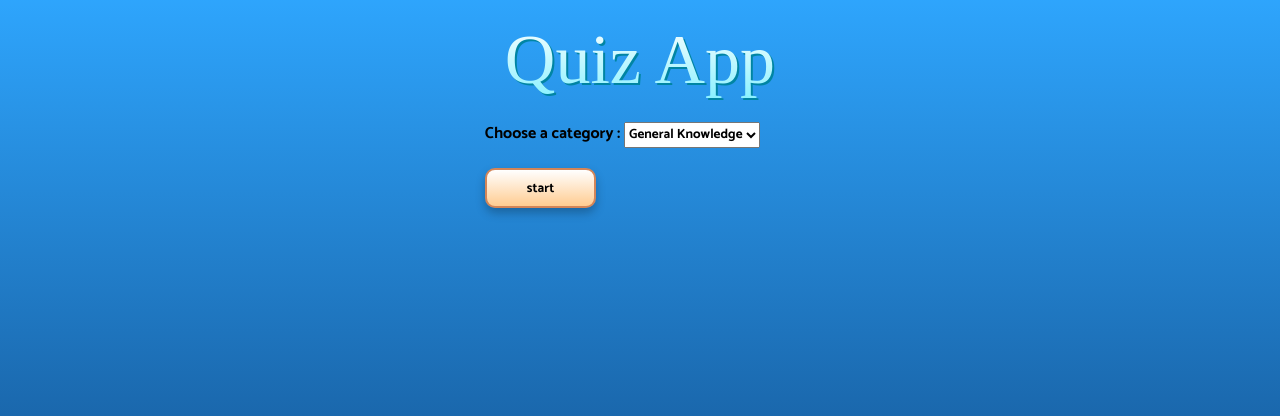
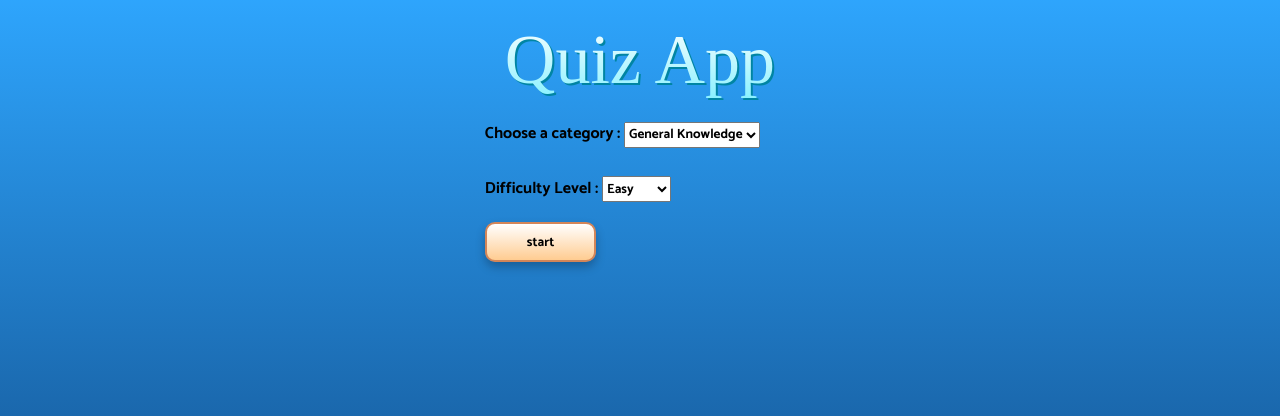
Before and after one commit to sivaganeshan/quizApp, a React (Create React App) app: page / in a window 1280 px wide. Shown: the top 416 px of the page. Built offline with nearby package versions, Linux system fonts and the light colour scheme; a web font is replaced by a local one.

Commit message:
styling and difficulty level added

```diff
--- a/src/API.ts
+++ b/src/API.ts
@@ -20,6 +20,7 @@ export type QuesyionState = Question & {answers:string[]}
 export const fetchQuizQuestions = async(amount:number, difficulty:Difficulty, category:string) =>{
     const endpoint = `https://opentdb.com/api.php?amount=${amount}&difficulty=${difficulty}&type=multiple&category=${category}`;
     const data = await(await fetch(endpoint)).json();
+    if(data.results.length === 0) return undefined;
     return data.results.map((question:Question)=>(
         {
             ...question,
--- a/src/App.tsx
+++ b/src/App.tsx
@@ -18,12 +18,14 @@ const TOTAL_QUESTIONS = 10;
 
 
 const [loading,setLoading] = useState(false);
-const [questions,setQuestions] = useState<QuesyionState[]>([]);
+const [questions,setQuestions] = useState<QuesyionState[]| []>([]);
 const [number, setNumber] = useState(0);
 const [userAnswers, setUserAnswers] = useState<AnswerObject[]>([]);
 const [score, setScore] = useState(0);
 const [gameOver, setGameOver] = useState(true);
 const [category, setCategory] = useState("9");
+const [difficulty, setDifficulty] = useState<Difficulty>(Difficulty.EASY);
+const [error, setError] = useState(false);
 
 
 
@@ -31,12 +33,20 @@ const startTrivia = async ()=>{
 
 setLoading(true);
 setGameOver(false);
-const newQuestions = await fetchQuizQuestions(TOTAL_QUESTIONS,Difficulty.EASY,category);
+const newQuestions = await fetchQuizQuestions(TOTAL_QUESTIONS,difficulty,category);
+if(!newQuestions){
+  setLoading(false);
+  setError(true);
+  setQuestions([]);
+}
+else{
 setQuestions(newQuestions);
 setLoading(false);
 setScore(0);
 setUserAnswers([]);
 setNumber(0);
+}
+
 }
 const checkAnswer = (e:React.MouseEvent<HTMLButtonElement>)=>{
  if(!gameOver){
@@ -69,6 +79,20 @@ const selectCategory =(e: React.FormEvent<HTMLSelectElement>)=>{
   setCategory(selecredValue);
 }
 
+const selectDifficulty =(e: React.FocusEvent<HTMLSelectElement>)=>{
+  const selectedValue = e.currentTarget.value;
+  if(selectedValue === 'easy'){
+    setDifficulty(Difficulty.EASY);
+  }
+  if(selectedValue === 'medium'){
+    setDifficulty(Difficulty.MEDIUM);
+  }
+  if(selectedValue === 'hard'){
+    setDifficulty(Difficulty.HARD);
+  }
+
+}
+
 
 
   return (
@@ -80,7 +104,7 @@ const selectCategory =(e: React.FormEvent<HTMLSelectElement>)=>{
      {gameOver || userAnswers.length === TOTAL_QUESTIONS?(
        <div>
       <label htmlFor="categories">Choose a category : </label>
-     <select name="categories" id="categories" value={category} onChange={selectCategory} >
+     <select name="categories" id="categories" value={difficulty} onChange={selectCategory} >
      <option value="9">General Knowledge</option>
      <option value="21">sports</option>
      <option value="17">Science</option>
@@ -91,18 +115,31 @@ const selectCategory =(e: React.FormEvent<HTMLSelectElement>)=>{
      <option value="15">video games</option>
      <option value="20">Mythology</option>
      <option value="11">Flims</option>
+     <option value="22">Geography</option>
    </select>
    </div>
+   ):null}
+  <br/>
+   {gameOver || userAnswers.length === TOTAL_QUESTIONS ?(
+     <div>
+       <label htmlFor="difficulty">Difficulty Level : </label>
+     <select name="difficulty" id="difficulty" value={difficulty} onChange={selectDifficulty} >
+     <option value="easy">Easy</option>
+     <option value="medium">Medium</option>
+     <option value="hard">Hard</option>
+     </select>
+     </div>
    ):null}
      {gameOver || userAnswers.length === TOTAL_QUESTIONS?(<button className="start" onClick={startTrivia}>start</button>):null}
      {!gameOver?<p className="score">Score:{score}</p>:null}
      {loading && <p className="loading">questions loading , Please wait....</p>}
-     {!loading && !gameOver && (
+     {error && <p className="loading">failed to load Quiz, Try different category or difficulty level</p>}
+     {!error && !loading && !gameOver && (
      <QuestionCard
      questionNr={number+1}
      totalQuestions={TOTAL_QUESTIONS}
-     question={questions[number].question}
-     answers = {questions[number].answers}
+     question={questions?questions[number].question:undefined}
+     answers = {questions?questions[number].answers:[]}
      userAnswer={userAnswers?userAnswers[number]:undefined}
      callback={checkAnswer}
      /> )}
--- /dev/null
+++ b/src/components/QuestionCard.style.ts
@@ -0,0 +1,45 @@
+import styled from 'styled-components';
+
+export const Wrapper = styled.div`
+  max-width: 1100px;
+  background: #ebfeff;
+  border-radius: 10px;
+  border: 2px solid #0085a3;
+  padding: 20px;
+  box-shadow: 0px 5px 10px rgba(0, 0, 0, 0.25);
+  text-align: center;
+  p {
+    font-size: 1rem;
+  }
+`;
+
+type ButtonWrapperProps = {
+  correct: boolean;
+  userClicked: boolean;
+};
+
+export const ButtonWrapper = styled.div<ButtonWrapperProps>`
+  transition: all 0.3s ease;
+  :hover {
+    opacity: 0.8;
+  }
+  button {
+    cursor: pointer;
+    user-select: none;
+    font-size: 0.8rem;
+    width: 100%;
+    height: 40px;
+    margin: 5px 0;
+    background: ${({ correct, userClicked }) =>
+      correct
+        ? 'linear-gradient(90deg, #56FFA4, #59BC86)'
+        : !correct && userClicked
+        ? 'linear-gradient(90deg, #FF5656, #C16868)'
+        : 'linear-gradient(90deg, #56ccff, #6eafb4)'};
+    border: 3px solid #ffffff;
+    box-shadow: 1px 2px 0px rgba(0, 0, 0, 0.1);
+    border-radius: 10px;
+    color: #fff;
+    text-shadow: 0px 1px 0px rgba(0, 0, 0, 0.25);
+  }
+`;
--- a/src/components/QuestionCard.tsx
+++ b/src/components/QuestionCard.tsx
@@ -1,9 +1,10 @@
 import React from "react";
 import {AnswerObject} from "../App"
+import {Wrapper, ButtonWrapper} from './QuestionCard.style'
 
 type props = {
-  question: string;
-  answers: string[];
+  question: any;
+  answers: any[];
   callback: (e:React.MouseEvent<HTMLButtonElement>)=> void;
   userAnswer: AnswerObject|undefined;
   questionNr: number;
@@ -18,19 +19,23 @@ const QuestionCard: React.FC<props> = ({
   questionNr,
   totalQuestions,
 }) => (
-  <div>
+  <Wrapper>
     <p className="number">Question:{questionNr} / {totalQuestions}</p>
     <p className= "question"dangerouslySetInnerHTML={{__html: question}} />
     <div >
         {answers.map(answer=>(
-            <div key={answer}>
+            <ButtonWrapper
+            correct={userAnswer?.correctAnswer === answer}
+            userClicked={userAnswer?.answer === answer}
+            key={answer}
+            >
             <button disabled={userAnswer? true:false} value={answer} onClick={callback}>
                 <span dangerouslySetInnerHTML={{__html: answer}}></span>
             </button>
-            </div>
+            </ButtonWrapper>
         ))}
     </div>
-  </div>
+  </Wrapper>
 );
 
 export default QuestionCard;
```
